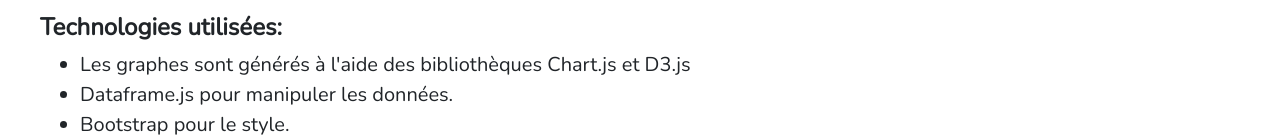
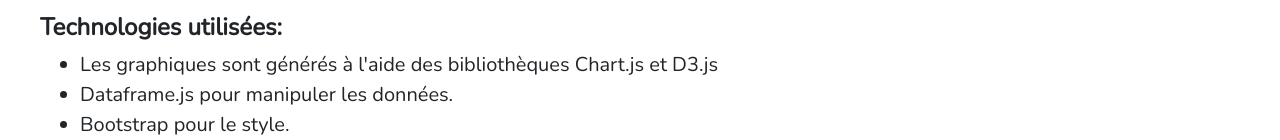
Before and after one commit to amineKammah/ensimag-cod, a website built with Parcel: page webapp/src/rapport.html in a window 1280 px wide. Shown: the part 1907-2047 px from the top of the page. Built offline with nearby package versions, Linux system fonts and the light colour scheme.

Commit message:
graphes -> graphiques

```diff
--- a/webapp/src/rapport.html
+++ b/webapp/src/rapport.html
@@ -151,7 +151,7 @@
        <p style="font-size:20px;" > &nbsp;&nbsp;&nbsp;Ce graphique nous permet de visualiser l'évolution temporelle du nombre de tirs en prenant en compte la démographie ethnique. Il reprend les valeurs mensuelles des nombres de tirs par ethnie de février 2015 à juin 2020.</p>
   <h4> <b>Technologies utilisées:</b></h4>
   <ul>
-<li style="font-size:20px;">Les graphes sont générés à l'aide des bibliothèques Chart.js et D3.js</li>
+<li style="font-size:20px;">Les graphiques sont générés à l'aide des bibliothèques Chart.js et D3.js</li>
 <li style="font-size:20px;">Dataframe.js pour manipuler les données.</li>
 <li style="font-size:20px;">Bootstrap pour le style.</li>
 <li style="font-size:20px;" >Nous avons utilisé Javascript ES6 qui nous a permis de faire des import et d’utiliser des classes. Puis nous avons utilisé le bundler Parcel pour l’empaquetage final. <br><br><br><br></li>
```
